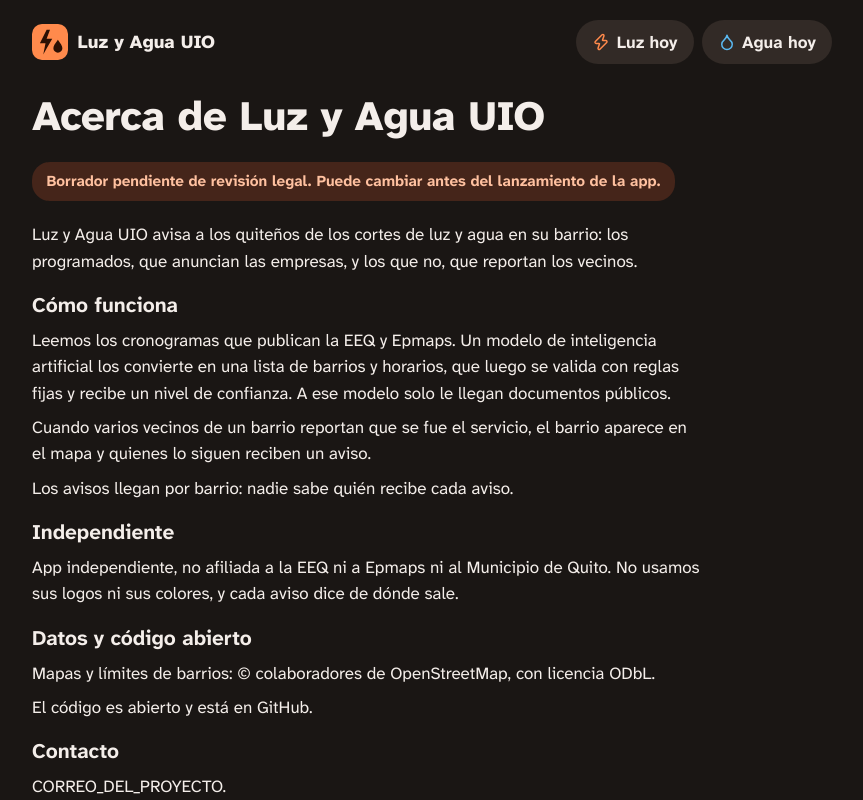
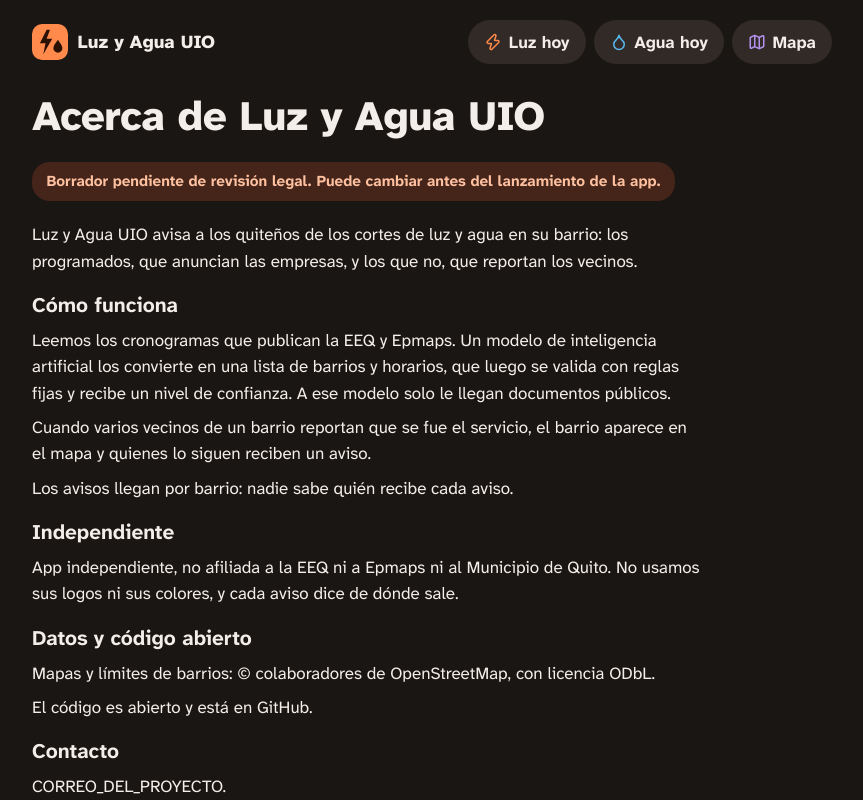
Before and after one commit to JunLovin/luz-y-agua-uio, a Next.js app in the folder apps/web/: page /acerca in a window 1280 px wide. Shown: the top 800 px of the page, without its empty margins (208-1071 px from the left). Built offline with nearby package versions, Linux system fonts and the light colour scheme; no server answers.

Commit message:
feat(web): /mapa page, nav link and sitemap entry

```diff
--- a/apps/web/src/app/layout.tsx
+++ b/apps/web/src/app/layout.tsx
@@ -1,5 +1,5 @@
 import { config } from "@luz-y-agua/shared";
-import { Droplet, Zap } from "lucide-react";
+import { Droplet, Map as MapIcon, Zap } from "lucide-react";
 import type { Metadata } from "next";
 import localFont from "next/font/local";
 import Link from "next/link";
@@ -70,6 +70,14 @@ export default function RootLayout({ children }: LayoutProps<"/">) {
                 />
                 {t.nav.agua}
               </Link>
+              <Link href="/mapa" className="nav-link tone-crowd">
+                <MapIcon
+                  size={18}
+                  aria-hidden="true"
+                  style={{ color: "var(--tone)" }}
+                />
+                {t.nav.map}
+              </Link>
             </nav>
           </div>
         </header>
--- a/apps/web/src/app/sitemap.ts
+++ b/apps/web/src/app/sitemap.ts
@@ -3,7 +3,11 @@ import { getBarrioNames } from "@/server/city";
 import { siteUrl } from "@/server/site-url";
 
 export default async function sitemap(): Promise<MetadataRoute.Sitemap> {
-  const today = ["/cortes-de-luz-quito-hoy", "/cortes-de-agua-quito-hoy"];
+  const today = [
+    "/cortes-de-luz-quito-hoy",
+    "/cortes-de-agua-quito-hoy",
+    "/mapa",
+  ];
   const barrios = Object.keys(await getBarrioNames()).map(
     (id) => `/barrio/${id}`,
   );
```
Also changed, not shown: apps/web/src/app/mapa/page.tsx (added, +25 -0 lines).
